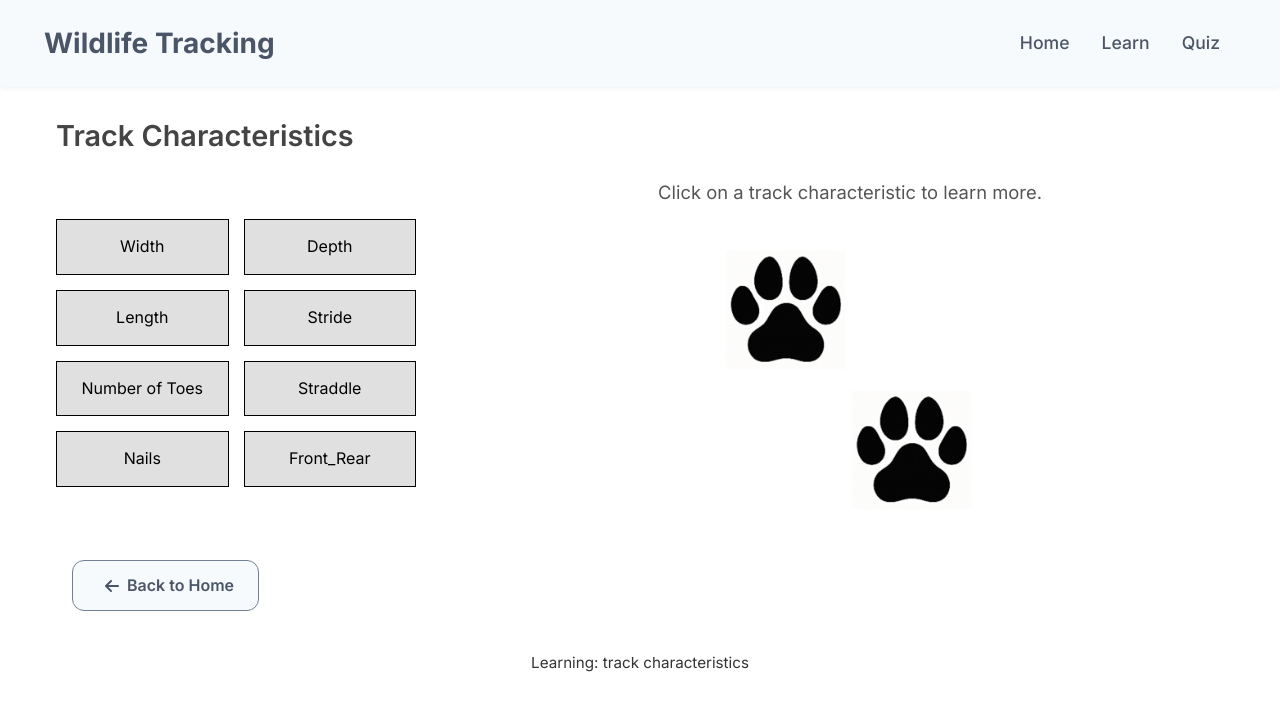
After one commit to rebeccayu2015/ui-design-wildlife-tracker, a Flask app: page /learn/track_characteristics in a window 1280 px wide. The commit adds this page. Shown: the top 711 px of the page. Run offline with Flask 3, Linux system fonts and the light colour scheme.

Commit message:
add track_characteristics

```diff
--- a/server.py
+++ b/server.py
@@ -237,11 +237,15 @@ def home():
 
 @app.route('/learn')
 def learn():
-    return render_template('learn.html')
+    return render_template('learn/learn.html')
 
 @app.route('/learn/canines')
 def learn_canines():
-    return render_template('learn_canines.html')
+    return render_template('learn/learn_canines.html')
+
+@app.route('/learn/track_characteristics')
+def learn_track_characteristics():
+    return render_template('learn/track_characteristics.html')
 
 @app.route('/quiz')
 def quiz():
@@ -252,6 +256,7 @@ def quiz_result():
     return render_template('quiz_result.html')
 
 
+
 # ==================================================================================================================
 # RUN APP
 # ==================================================================================================================
--- a/static/css/main.css
+++ b/static/css/main.css
@@ -101,7 +101,7 @@ body {
   margin-bottom: 1rem;
 }
 
-.learn-container {
+.learn-container, .learn-home-container, .track-char-container{
   max-width: 1200px;
   margin: 2rem auto;
   padding: 0 1rem;
@@ -420,56 +420,193 @@ body {
 
 
 /* learn.html */
-
-.learn-link{
-  text-decoration:none;
-  color:black;
+.learn-link {
+  text-decoration: none;
+  color: black;
 }
 
 .learn-h3 {
   margin-top: 20px;
   text-align: center;
+  font-size: 1.6rem;
 }
-.learn-grid {
-  display: grid;
-  grid-template-columns: repeat(4, 1fr);
-  gap: 15px;
-  justify-items: center;
-  padding: 30px;
+
+.learn-home-container {
+  max-width: 1200px;
+  margin: auto;
+  padding: 20px;
 }
-.learn-grid-wide{
+
+.learn-grid-wide {
   display: flex;
+  flex-wrap: wrap;
   justify-content: center;
-  gap: 40px;
+  gap: 20px;
   margin: 20px 0;
 }
-.learn-folder, .learn-animal {
+
+.learn-folder,
+.learn-animal {
   background-color: #e0e0e0;
   padding: 10px;
-  /* border-radius: 8px; */
-  width: 275px;
+  width: 260px;
   text-align: center;
   cursor: pointer;
   transition: transform 0.2s ease;
-  border: solid black 1px;
+  border: 1px solid black;
 }
-.learn-folder:hover, .learn-animal:hover {
+
+.learn-folder:hover,
+.learn-animal:hover {
   transform: scale(1.02);
 }
-.learn-folder img, .learn-animal img {
+
+.learn-folder img,
+.learn-animal img {
   width: 60px;
   height: auto;
 }
-.learn-bottom-nav {
+
+.learn-grid {
+  display: grid;
+  grid-template-columns: repeat(auto-fit, minmax(250px, 1fr));
+  gap: 20px;
+  justify-items: center;
+}
+
+
+@media (max-width: 768px) {
+  .learn-folder,
+  .learn-animal {
+    width: 90%;
+  }
+
+  .learn-grid {
+    grid-template-columns: 1fr;
+  }
+
+}
+
+/* track_characteristics.html */
+
+/* Container and Title */
+/* .track-char-container {
+  max-width: 1200px;
+  margin: auto;
+  padding: 30px 20px;
+  font-family: Arial, sans-serif;
+} */
+/* Container and Heading */
+/* .track-char-container {
+  max-width: 1200px;
+  margin: auto;
+  padding: 30px 20px;
+  font-family: Arial, sans-serif;
+} */
+
+.track-char-heading {
+  font-size: 1.8rem;
+  font-weight: 600;
+  margin-bottom: 25px;
+  color: #444;
+}
+
+/* Body Layout */
+.track-char-body {
   display: flex;
   justify-content: space-between;
+  gap: 60px;
   align-items: center;
-  margin: 30px;
+  flex-wrap: wrap;
 }
-.learn-bottom-nav a {
+
+/* Sidebar Buttons */
+.track-char-sidebar {
+  display: grid;
+  grid-template-columns: 1fr 1fr;
+  gap: 15px;
+  max-width: 360px;
+  flex: 1;
+  min-width: 280px;
+}
+
+.track-char-button {
+  background-color: #e0e0e0;
+  border: 1px solid #000;
+  padding: 14px;
+  font-size: 1rem;
+  cursor: pointer;
+  transition: background-color 0.2s ease;
+  width: 100%;
+}
+
+.track-char-button:hover {
+  background-color: #d0d0d0;
+}
+
+.track-char-button.active {
+  background-color: #999;
+  color: #fff;
+}
+
+.track-char-back {
+  grid-column: span 2;
+  margin-top: 10px;
+  text-align: center;
+  padding: 10px;
+  border: 1px solid #000;
+  background-color: #f2f2f2;
   text-decoration: none;
-  font-size: 16px;
-  padding: 10px 20px;
-  background-color: #dcdcdc;
-  border-radius: 6px;
+  font-weight: bold;
+  color: #000;
 }
+
+/* Main Display Area */
+.track-char-main {
+  flex: 2;
+  min-width: 320px;
+  display: flex;
+  flex-direction: column;
+  align-items: center;
+  justify-content: center;
+}
+
+.track-char-main p {
+  font-size: 1.15rem;
+  margin-bottom: 20px;
+  color: #555;
+  text-align: center;
+  max-width: 500px;
+}
+
+.track-char-main img {
+  width: 300px;
+  height: 300px;
+  object-fit: contain;
+}
+
+/* Footer */
+.track-char-footer {
+  text-align: center;
+  margin-top: 40px;
+  font-size: 0.95rem;
+  color: #333;
+}
+
+/* Responsive */
+@media (max-width: 900px) {
+  .track-char-body {
+    flex-direction: column;
+    align-items: center;
+  }
+
+  .track-char-sidebar {
+    grid-template-columns: 1fr;
+    max-width: 500px;
+  }
+
+  .track-char-main img {
+    width: 80%;
+    height: auto;
+  }
+}
--- /dev/null
+++ b/templates/learn/track_characteristics.html
@@ -0,0 +1,94 @@
+{% extends "layout.html" %}
+
+{% block content %}
+
+<div class="track-char-container">
+  <h2 class="track-char-heading">Track Characteristics</h2>
+
+  <div class="track-char-body">
+    <!-- Sidebar Buttons -->
+    <div class="track-char-sidebar">
+      {% for item in ['Width', 'Depth', 'Length', 'Stride', 'Number of Toes', 'Straddle', 'Nails', 'Front_Rear'] %}
+      <button class="track-char-button" onclick="showCharacteristic('{{ item | lower | replace(' ', '_') }}')" id="btn-{{ item | lower | replace(' ', '_') }}">
+        {{ item }}
+      </button>
+      {% endfor %}
+
+    </div>
+
+    <!-- Main Display -->
+    <div class="track-char-main">
+      <p id="char-description">Click on a track characteristic to learn more.</p>
+      <img id="char-img" src="{{ url_for('static', filename='images/track_characteristics/track_characteristics_base.png') }}" alt="Track characteristic diagram">
+    </div>
+  </div>
+  <!-- Navigation Buttons -->
+  <div class="navigation-buttons">
+    <a href="/" class="nav-button back">
+        <i class="fas fa-arrow-left"></i> Back to Home
+    </a>
+
+</div>
+
+  <div class="track-char-footer">
+    Learning: track characteristics <span id="char-label"></span>
+  </div>
+</div>
+
+<script>
+  const characteristics = {
+    width: {
+      description: "The distance from the left side of the print to the right side of the same print.",
+      image: "{{ url_for('static', filename='images/track_characteristics/track_characteristics_width.png') }}"
+    },
+    length: {
+        description: "The distance from the front of the print to the back of the print.",
+        image: "{{ url_for('static', filename='images/track_characteristics/track_characteristics_length.png') }}"
+    },
+    stride: {
+        description: "The measurement from the heel of one print to the heel of the other print on the same side.",
+        image: "{{ url_for('static', filename='images/track_characteristics/track_characteristics_stride.png') }}"
+    },
+    depth: {
+        description: "The distance from the left side of the print to the right side of the same print.",
+        image: "{{ url_for('static', filename='images/track_characteristics/track_characteristics_depth.png') }}"
+    },
+    number_of_toes: {
+        description: "Different animal groups have different number of toes.",
+        image: "{{ url_for('static', filename='images/track_characteristics/track_characteristics_num_toes.png') }}"
+    },
+    straddle: {
+        description: "The width of the track from the outside of the right track to the outside of the left track.",
+        image: "{{ url_for('static', filename='images/track_characteristics/track_characteristics_straddle.png') }}"
+    },
+    nails: {
+        description: "Nails/claws may be retracted or extended depending on animal group and behavior.",
+        image: "{{ url_for('static', filename='images/track_characteristics/track_characteristics_nails.png') }}"
+    },
+    front_rear: {
+        description: "Front and rear paws may have slightly different sizes and shapes, depending on the animal.",
+        image: "{{ url_for('static', filename='images/track_characteristics/track_characteristics_front_rear.png') }}"
+    },
+
+  };
+
+  function resetButtons() {
+    document.querySelectorAll('.track-char-button').forEach(btn => {
+      btn.classList.remove('active');
+    });
+  }
+
+  function showCharacteristic(key) {
+    const data = characteristics[key];
+    if (!data) return;
+
+    document.getElementById('char-description').textContent = data.description;
+    document.getElementById('char-img').src = data.image;
+    document.getElementById('char-label').textContent = `(${key.replace('_', ' ')})`;
+
+    resetButtons();
+    document.getElementById(`btn-${key}`).classList.add('active');
+  }
+</script>
+
+{% endblock %}
```
Also changed, not shown: templates/learn/learn.html (renamed from templates/learn.html, +17 -9 lines), static/images/track_characteristics/track_characteristics_base.png (added), static/images/track_characteristics/track_characteristics_depth.png (added), static/images/track_characteristics/track_characteristics_front_rear.png (added), static/images/track_characteristics/track_characteristics_length.png (added), static/images/track_characteristics/track_characteristics_nails.png (added), static/images/track_characteristics/track_characteristics_num_toes.png (added), static/images/track_characteristics/track_characteristics_straddle.png (added), static/images/track_characteristics/track_characteristics_stride.png (added), static/images/track_characteristics/track_characteristics_width.png (added), templates/learn/learn_canines.html (renamed from templates/learn_canines.html).
